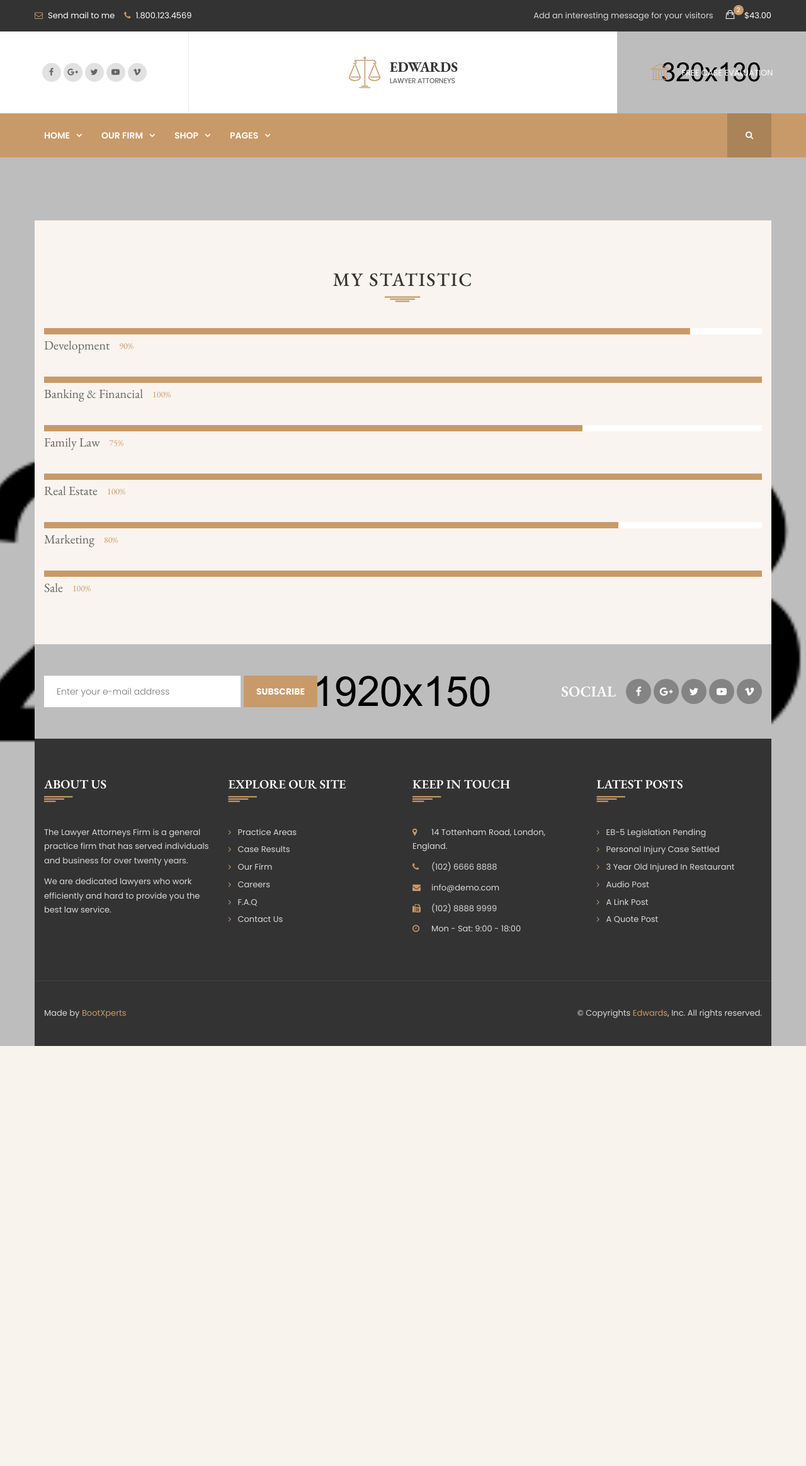
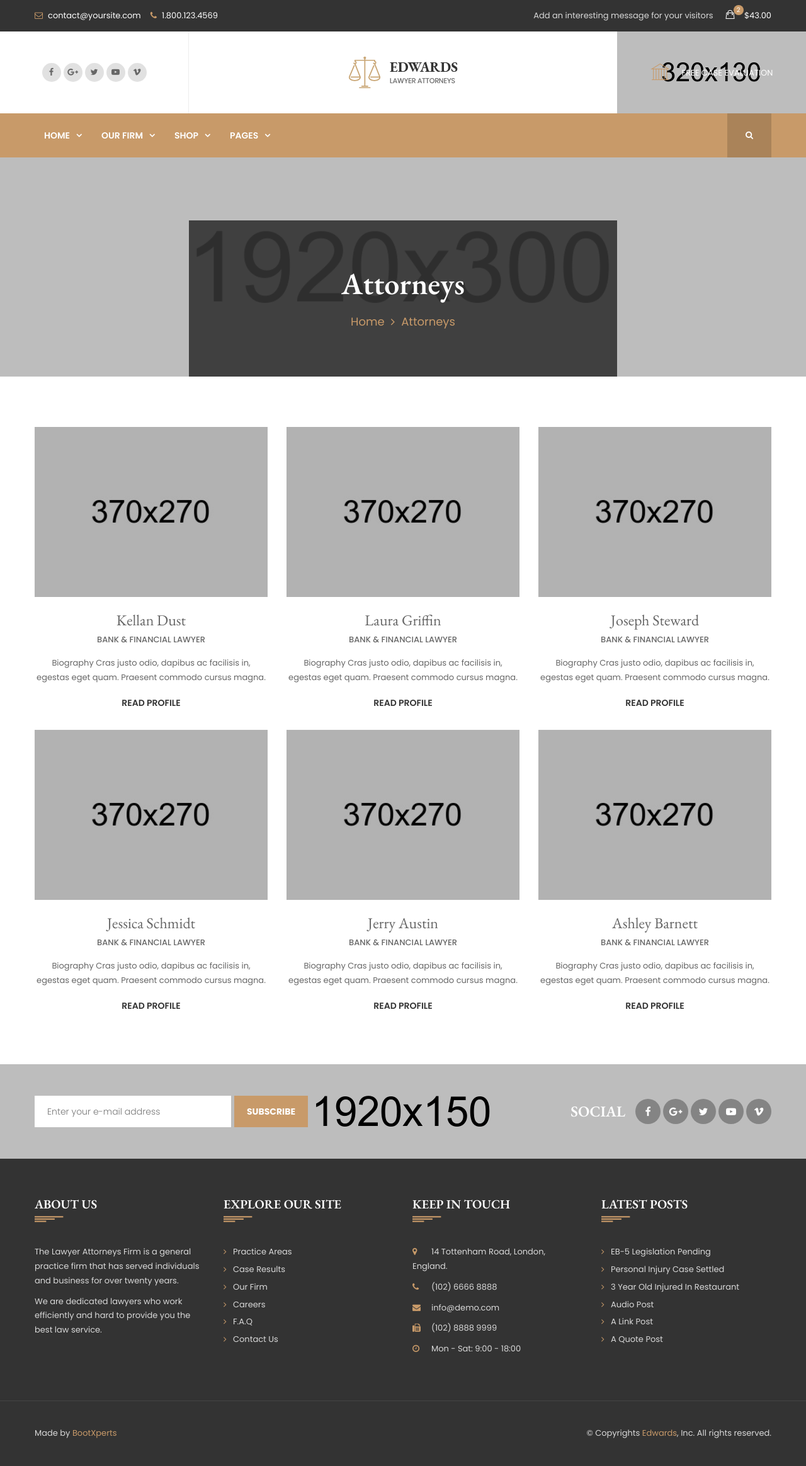
Before and after one commit to murad48oguz/PragmatechPythonProject, a Django app: page /attorneys/ in a window 1280 px wide. Shown: the whole page at 63% size. Before the commit the page ends 1661 px from the top, so only its background shows below. Run offline with Django 3.2, Linux system fonts and the light colour scheme; data that the repository does not hold is empty; parts of the project's set-up code (start-up, migrations or seed data) failed here and were passed over; some libraries are stand-ins or nearby versions; some web fonts are replaced.

Commit message:
TemplateIssues

```diff
--- a/projectgeneral/ecommerceproject/urls.py
+++ b/projectgeneral/ecommerceproject/urls.py
@@ -19,6 +19,8 @@ from django.conf import settings
 from django.conf.urls.static import static
 from home import views
 
+app_name = 'home'
+
 urlpatterns = [
     path('admin/', admin.site.urls),
     path('jet/', include('jet.urls', 'jet')),
--- a/projectgeneral/templates/attorneys.html
+++ b/projectgeneral/templates/attorneys.html
@@ -1,4 +1,4 @@
-{% extends "base.html" %}
+{% extends "base.html"%}
 {% block body %}
 {% load static %}
 
@@ -17,7 +17,7 @@
                     <div class="col-lg-6">
                         <div class="header-top-left">
                             <div class="header-top-left-info">
-                                <p><i class="fa fa-envelope-o"></i><a href="mailto:ebulzade@inbox.ru">Send mail to me</a></p>
+                                <p><i class="fa fa-envelope-o"></i><a href="mailto:contact@yoursite.com">contact@yoursite.com</a></p>
                                 <p><i class="fa fa-phone"></i><a href="#">1.800.123.4569</a></p>
                             </div>
                         </div>
@@ -28,7 +28,7 @@
                     <div class="col-lg-6">
                         <div class="header-top-right">
                             <p class="header-top-right-text">Add an interesting message for your visitors</p>
-                            <a href="http://localhost:8000/cart" class="header-top-right-cart">
+                            <a href="{% url 'cart' %}" class="header-top-right-cart">
                                 <i class="ion-bag" data-count="2"></i> $43.00
                             </a>
                         </div>
@@ -59,7 +59,7 @@
                 <!--Center Start-->
                 <div class="header-middle-center col">
                     <div class="header-logo">
-                        <a href="http://localhost:8000"><img src="{% static 'assets/images/logo/logo_1.png' %}" alt="Lawyer Attorneys"></a>
+                        <a href="{% url 'home' %}"><img src="{% static 'assets/images/logo/logo_1.png' %}" alt="Lawyer Attorneys"></a>
                     </div>
                 </div>
                 <!--Center End-->
@@ -67,7 +67,7 @@
                 <!--Right Start-->
                 <div class="header-middle-right col-auto">
                     <div class="header-middle-free-case">
-                        <a href="http://localhost:8000/contact"><i class="pe-7s-culture"></i>FREE CASE EVALUATION</a>
+                        <a href="{% url 'contact' %}"><i class="pe-7s-culture"></i>FREE CASE EVALUATION</a>
                     </div>
                 </div>
                 <!--Right End-->
@@ -86,31 +86,31 @@
                         <div class="primary-menu">
                             <nav>
                                 <ul>
-                                    <li class="menu-item-has-children"><a href="http://localhost:8000">Home</a>
+                                    <li class="menu-item-has-children"><a href="{% url 'home' %}">Home</a>
 
                                     </li>
 
 
                                     <li class="menu-item-has-children"><a href="#">Our Firm</a>
                                         <ul class="sub-menu">
-                                            <li><a href="http://localhost:8000/attorneys">Attorneys</a></li>
+                                            <li><a href="{% url 'attorneys' %}">Attorneys</a></li>
 
                                         </ul>
                                     </li>
 
-                                    <li class="menu-item-has-children"><a href="http://localhost:8000/shop">Shop</a>
+                                    <li class="menu-item-has-children"><a href="{% url 'shop' %}">Shop</a>
                                         <ul class="sub-menu">
-                                            <li><a href="http://localhost:8000/shop">Shop</a></li>
-                                            <li><a href="http://localhost:8000/productdetail">Product Details</a></li>
-                                            <li><a href="http://localhost:8000/cart">Shopping Cart</a></li>
+                                            <li><a href="{% url 'shop' %}">Shop</a></li>
+                                            <li><a href="{% url 'productdetail' %}">Product Details</a></li>
+                                            <li><a href="{% url 'cart' %}">Shopping Cart</a></li>
 
                                         </ul>
                                     </li>
                                     <li class="menu-item-has-children"><a href="#">Pages</a>
                                         <ul class="sub-menu">
-                                            <li><a href="http://localhost:8000/about">About us</a></li>
-                                            <li><a href="http://localhost:8000/contact">Contact us 1</a></li>
-                                            <li><a href="http://localhost:8000/faq">F.A.Q</a></li>
+                                            <li><a href="{% url 'about' %}">About us</a></li>
+                                            <li><a href="{% url 'contact' %}">Contact us 1</a></li>
+                                            <li><a href="{% url 'faq' %}">F.A.Q</a></li>
 
                                         </ul>
                                     </li>
@@ -137,6 +137,7 @@
 
 
 
+
         <!--Offcanvas Section Start-->
         <div id="offcanvas" class="offcanvas-section">
             <button class="offcanvas-close" data-target="#offcanvas">&times;</button>
@@ -146,13 +147,10 @@
                     <div class="offcanvas-menu">
                         <nav>
                             <ul>
-                                <li class="menu-item-has-children"><a href="index.html">Home</a>
+                                <li class="menu-item-has-children"><a href="{%url 'home' %}">Home</a>
                                     <ul class="sub-menu">
-                                        <li><a href="index.html">Homepage 01</a></li>
-                                        <li><a href="index-2.html">Homepage 02</a></li>
-                                        <li><a href="index-3.html">Homepage 03</a></li>
-                                        <li><a href="index-4.html">Homepage 04</a></li>
-                                        <li><a href="index-5.html">Homepage 05</a></li>
+
+
                                     </ul>
                                 </li>
                                 <li class="menu-item-has-children"><a href="practice-areas-1.html">Practice Areas</a>
@@ -173,8 +171,8 @@
                                 <li><a href="case-results.html">Case Results</a></li>
                                 <li class="menu-item-has-children"><a href="#">Our Firm</a>
                                     <ul class="sub-menu">
-                                        <li><a href="http://localhost:8000/attorneys">Attorneys</a></li>
-                                        <li><a href="single-attorney.html">Single Attorney</a></li>
+                                        <li><a href="{%url 'attorneys' %}">Attorneys</a></li>
+                                        <li><a href="{% url 'singleattorney'%}">Single Attorney</a></li>
                                         <li><a href="honnors-and-awards.html">Honnors And Awards</a></li>
                                         <li><a href="careers.html">Careers</a></li>
                                     </ul>
@@ -186,12 +184,12 @@
                                         <li><a href="news-details.html">News Details</a></li>
                                     </ul>
                                 </li>
-                                <li class="menu-item-has-children"><a href="shop.html">Shop</a>
+                                <li class="menu-item-has-children"><a href="{%url 'shop' %}">Shop</a>
                                     <ul class="sub-menu">
-                                        <li><a href="shop.html">Shop</a></li>
+                                        <li><a href="{%url 'shop' %}">Shop</a></li>
                                         <li><a href="shop-2-column.html">Shop 2 Column</a></li>
-                                        <li><a href="product-details.html">Product Details</a></li>
-                                        <li><a href="cart.html">Shopping Cart</a></li>
+                                        <li><a href="{%url 'productdetail' %}">Product Details</a></li>
+                                        <li><a href="{%url 'cart' %}">Shopping Cart</a></li>
                                         <li><a href="checkout.html">Checkout</a></li>
                                         <li><a href="login-register.html">Login & Register</a></li>
                                         <li><a href="my-account.html">My Account</a></li>
@@ -200,10 +198,10 @@
                                 </li>
                                 <li class="menu-item-has-children"><a href="#">Pages</a>
                                     <ul class="sub-menu">
-                                        <li><a href="about-us.html">About us</a></li>
-                                        <li><a href="contact-us-1.html">Contact us 1</a></li>
+                                        <li><a href="{%url 'about' %}">About us</a></li>
+                                        <li><a href="{%url 'contact' %}">Contact us 1</a></li>
                                         <li><a href="contact-us-2.html">Contact us 2</a></li>
-                                        <li><a href="faq.html">F.A.Q</a></li>
+                                        <li><a href="{%url 'faq' %}">F.A.Q</a></li>
                                         <li><a href="gallery.html">Gallery</a></li>
                                     </ul>
                                 </li>
@@ -247,15 +245,13 @@
             <div class="container">
 
                 <!--Page Title Container Start-->
-                {% for attorney in singleattorney %}
                 <div class="page-title-container">
                     <div class="inner">
 
-                        <h1 class="page-title">{{attorney.name}} {{attorney.surname}}</h1>
+                        <h1 class="page-title">Attorneys</h1>
                         <ul class="page-breadcrumb">
-                            <li><a href="http://localhost:8000/">Home</a></li>
-                            <li><a href="http://localhost:8000/attorneys">Attorneys</a></li>
-                            <li>{{attorney.name}} {{attorney.surname}}</li>
+                            <li><a href="{%url 'home' %}">Home</a></li>
+                            <li>Attorneys</li>
                         </ul>
 
                     </div>
@@ -265,127 +261,122 @@
             </div>
         </div><!-- Page Banner Section End -->
 
-        <!--Single Attorney(Team) Section Start-->
+        <!--Attorneys Section Start-->
 
-        <div class="section">
-            <div class="row no-gutters">
 
-                <!--Team Image Start-->
-                <div class="single-team-image col-lg-6 col-12">
-                    <img src="{{ attorney.image.url }}" alt="">
-                </div>
-                <!--Team Image End-->
+                <div class="section section-padding">
+                    <div class="container">
+                        <div class="row mbn-30">
 
-                <!--Team Content Start-->
-                <div class="single-team-content col-lg-6 col-12">
-                    <h1 class="name">{{attorney.name}} {{attorney.surname}}</h1>
+                            <!--Attorney Start-->
+                            {% for attorney in attorney %}
+
+                                <div class="col-lg-4 col-sm-6 col-12 mb-30">
+                                    <div class="team text-center">
+                                        <a href="{%url 'singleattorney' %}" class="team-image"><img src="{{ attorney.image.url }}" alt=""></a>
+                                        <div class="team-content">
+                                            <h3 class="name">{{attorney.name}} {{attorney.surname}}</h3>
                                             <span class="title">{{attorney.absolutejob}}</span>
-                    <div class="desc">
-                        <p>{{attorney.biography}}</p>
-                    </div>
-                    <div class="single-team-socail">
-                        <a href="#"><i class="fa fa-facebook"></i></a>
-                        <a href="#"><i class="fa fa-twitter"></i></a>
-                        <a href="#"><i class="fa fa-instagram"></i></a>
-                        <a href="#"><i class="fa fa-youtube-play"></i></a>
-                        <a href="#"><i class="fa fa-vimeo"></i></a>
-                    </div>
-                    <div class="single-team-contact">
-                        <h4 class="widget-title">Contact Me</h4>
-                        <ul>
-                            <li><i class="fa fa-phone"></i> 1.800.123.4569</li>
-                            <li><i class="fa fa-envelope-o"></i> contact@yoursite.com</li>
-                        </ul>
+                                            <p class="desc">{{attorney.biography}}</p>
+                                            <a href="{%url 'singleattorney' %}" class="read-more">Read Profile</a>
                                         </div>
                                     </div>
-                <!--Team Content End-->
+                                </div>
 
+                            {% endfor %}
+
+
+                            <div class="col-lg-4 col-sm-6 col-12 mb-30">
+                                <div class="team text-center">
+                                    <a href="{%url 'singleattorney' %}" class="team-image"><img src="{% static 'assets/images/team/team-1.jpg' %}" alt=""></a>
+                                    <div class="team-content">
+                                        <h3 class="name">Kellan Dust</h3>
+                                        <span class="title">BANK & FINANCIAL LAWYER</span>
+                                        <p class="desc">Biography Cras justo odio, dapibus ac facilisis in, egestas eget quam. Praesent commodo cursus magna.</p>
+                                        <a href="{%url 'singleattorney' %}" class="read-more">Read Profile</a>
                                     </div>
                                 </div>
-        {% endfor %}
-        <!--Single Attorney(Team) Section End-->
+                            </div>
+                            <!--Attorney End-->
 
-
-
-        <!--Single Attorney(Team) Skill Section Start-->
-        <div class="single-team-skill-section section section-padding">
-            <div class="container">
-                <div class="row">
-
-                    <!--Section Title Start-->
-                    <div class="col-12">
-                        <div class="section-title">
-                            <h2 class="title">MY STATISTIC</h2>
+                            <!--Attorney Start-->
+                            <div class="col-lg-4 col-sm-6 col-12 mb-30">
+                                <div class="team text-center">
+                                    <a href="{%url 'singleattorney' %}" class="team-image"><img src="{% static 'assets/images/team/team-2.jpg' %}" alt=""></a>
+                                    <div class="team-content">
+                                        <h3 class="name">Laura Griffin</h3>
+                                        <span class="title">BANK & FINANCIAL LAWYER</span>
+                                        <p class="desc">Biography Cras justo odio, dapibus ac facilisis in, egestas eget quam. Praesent commodo cursus magna.</p>
+                                        <a href="{%url 'singleattorney' %}" class="read-more">Read Profile</a>
                                     </div>
                                 </div>
-                    <!--Section Title End-->
+                            </div>
+                            <!--Attorney End-->
 
-                    <!--Skill Wrap Start-->
-                    <div class="col-12">
+                            <!--Attorney Start-->
+                            <div class="col-lg-4 col-sm-6 col-12 mb-30">
+                                <div class="team text-center">
+                                    <a href="{%url 'singleattorney' %}" class="team-image"><img src="{% static 'assets/images/team/team-3.jpg' %}" alt=""></a>
+                                    <div class="team-content">
+                                        <h3 class="name">Joseph Steward</h3>
+                                        <span class="title">BANK & FINANCIAL LAWYER</span>
+                                        <p class="desc">Biography Cras justo odio, dapibus ac facilisis in, egestas eget quam. Praesent commodo cursus magna.</p>
+                                        <a href="{%url 'singleattorney' %}" class="read-more">Read Profile</a>
+                                    </div>
+                                </div>
+                            </div>
+                            <!--Attorney End-->
 
-                        <!--Skill Start-->
-                        <div class="skill">
-                            <div class="progress">
-                                <div class="progress-bar" style="width: 90%;"></div>
+                            <!--Attorney Start-->
+                            <div class="col-lg-4 col-sm-6 col-12 mb-30">
+                                <div class="team text-center">
+                                    <a href="{%url 'singleattorney' %}" class="team-image"><img src="{% static 'assets/images/team/team-4.jpg' %}" alt=""></a>
+                                    <div class="team-content">
+                                        <h3 class="name">Jessica Schmidt</h3>
+                                        <span class="title">BANK & FINANCIAL LAWYER</span>
+                                        <p class="desc">Biography Cras justo odio, dapibus ac facilisis in, egestas eget quam. Praesent commodo cursus magna.</p>
+                                        <a href="{%url 'singleattorney' %}" class="read-more">Read Profile</a>
                                     </div>
-                            <div class="text">Development <span class="value">90%</span></div>
                                 </div>
-                        <!--Skill End-->
+                            </div>
+                            <!--Attorney End-->
 
-                        <!--Skill Start-->
-                        <div class="skill">
-                            <div class="progress">
-                                <div class="progress-bar" style="width: 100%;"></div>
+                            <!--Attorney Start-->
+                            <div class="col-lg-4 col-sm-6 col-12 mb-30">
+                                <div class="team text-center">
+                                    <a href="{%url 'singleattorney' %}" class="team-image"><img src="{% static 'assets/images/team/team-5.jpg' %}" alt=""></a>
+                                    <div class="team-content">
+                                        <h3 class="name">Jerry Austin</h3>
+                                        <span class="title">BANK & FINANCIAL LAWYER</span>
+                                        <p class="desc">Biography Cras justo odio, dapibus ac facilisis in, egestas eget quam. Praesent commodo cursus magna.</p>
+                                        <a href="{%url 'singleattorney' %}" class="read-more">Read Profile</a>
                                     </div>
-                            <div class="text">Banking & Financial <span class="value">100%</span></div>
                                 </div>
-                        <!--Skill End-->
+                            </div>
+                            <!--Attorney End-->
 
-                        <!--Skill Start-->
-                        <div class="skill">
-                            <div class="progress">
-                                <div class="progress-bar" style="width: 75%;"></div>
+                            <!--Attorney Start-->
+                            <div class="col-lg-4 col-sm-6 col-12 mb-30">
+                                <div class="team text-center">
+                                    <a href="{%url 'singleattorney' %}" class="team-image"><img src="{% static 'assets/images/team/team-6.jpg' %}" alt=""></a>
+                                    <div class="team-content">
+                                        <h3 class="name">Ashley Barnett</h3>
+                                        <span class="title">BANK & FINANCIAL LAWYER</span>
+                                        <p class="desc">Biography Cras justo odio, dapibus ac facilisis in, egestas eget quam. Praesent commodo cursus magna.</p>
+                                        <a href="{%url 'singleattorney' %}" class="read-more">Read Profile</a>
                                     </div>
-                            <div class="text">Family Law <span class="value">75%</span></div>
                                 </div>
-                        <!--Skill End-->
-
-                        <!--Skill Start-->
-                        <div class="skill">
-                            <div class="progress">
-                                <div class="progress-bar" style="width: 100%;"></div>
                             </div>
-                            <div class="text">Real Estate <span class="value">100%</span></div>
-                        </div>
-                        <!--Skill End-->
-
-                        <!--Skill Start-->
-                        <div class="skill">
-                            <div class="progress">
-                                <div class="progress-bar" style="width: 80%;"></div>
-                            </div>
-                            <div class="text">Marketing <span class="value">80%</span></div>
-                        </div>
-                        <!--Skill End-->
-
-                        <!--Skill Start-->
-                        <div class="skill">
-                            <div class="progress">
-                                <div class="progress-bar" style="width: 100%;"></div>
-                            </div>
-                            <div class="text">Sale <span class="value">100%</span></div>
-                        </div>
-                        <!--Skill End-->
-
-                    </div>
-                    <!--Skill Wrap End-->
+                            <!--Attorney End-->
 
                         </div>
                     </div>
                 </div>
-        <!--Single Attorney(Team) Skill Section End-->
+                <!--Attorneys Section End-->
 
-        <div class="newsletter-socail-section section" data-bg-image="assets/images/bg/newsletter-bg.png">
+
+
+        <div class="newsletter-socail-section section" data-bg-image="{% static 'assets/images/bg/newsletter-bg.png' %}">
             <div class="container">
                 <div class="row justify-content-between align-items-center mbn-30">
 
@@ -445,10 +436,10 @@
                         <ul class="footer-widget-link">
                             <li><a href="practice-areas-1.html">Practice Areas</a></li>
                             <li><a href="case-results.html">Case Results</a></li>
-                            <li><a href="about-us.html">Our Firm</a></li>
+                            <li><a href="{%url 'about' %}">Our Firm</a></li>
                             <li><a href="careers.html">Careers</a></li>
-                            <li><a href="faq.html">F.A.Q</a></li>
-                            <li><a href="contact-us-1.html">Contact Us</a></li>
+                            <li><a href="{%url 'faq' %}">F.A.Q</a></li>
+                            <li><a href="{%url 'contact' %}">Contact Us</a></li>
                         </ul>
                     </div>
                     <!--Footer Widget End-->
@@ -510,4 +501,5 @@
 
     </div>
 
+
 {% endblock %}
```
Also changed, not shown: docker-compose.yml (added, +19 -0 lines), projectgeneral/templates/about-us.html (+8 -36 lines), projectgeneral/templates/cart.html (+37 -37 lines), projectgeneral/templates/contact.html (+26 -29 lines). Lines whose indentation alone changed are shown as unchanged.
